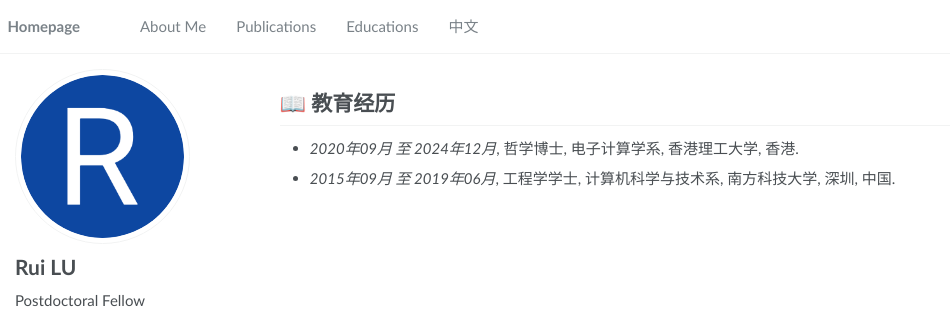
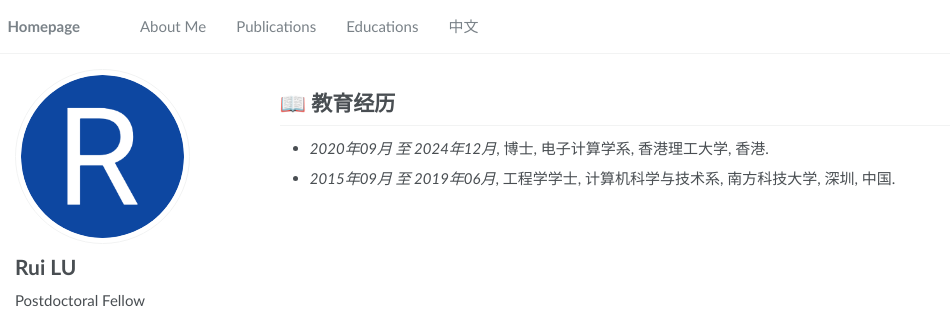
Before and after one commit to SladeLu/sladelu.github.io, a Jekyll site: the page built from _pages/cn/edu.md, in a window 1280 px wide. Shown: the top 331 px of the page, without its empty margins (0-950 px from the left). Built offline with Jekyll 4.4.1, drawn with Linux system fonts in a browser that asks for light colours; our own code applies the rules of GitHub Pages for plain Markdown files.

Commit message:
Update edu.md

```diff
--- a/_pages/cn/edu.md
+++ b/_pages/cn/edu.md
@@ -1,3 +1,3 @@
 # 📖 教育经历
-- *2020年09月 至 2024年12月*, 哲学博士, 电子计算学系, 香港理工大学, 香港.
+- *2020年09月 至 2024年12月*, 博士, 电子计算学系, 香港理工大学, 香港.
 - *2015年09月 至 2019年06月*, 工程学学士, 计算机科学与技术系, 南方科技大学, 深圳, 中国.
```
